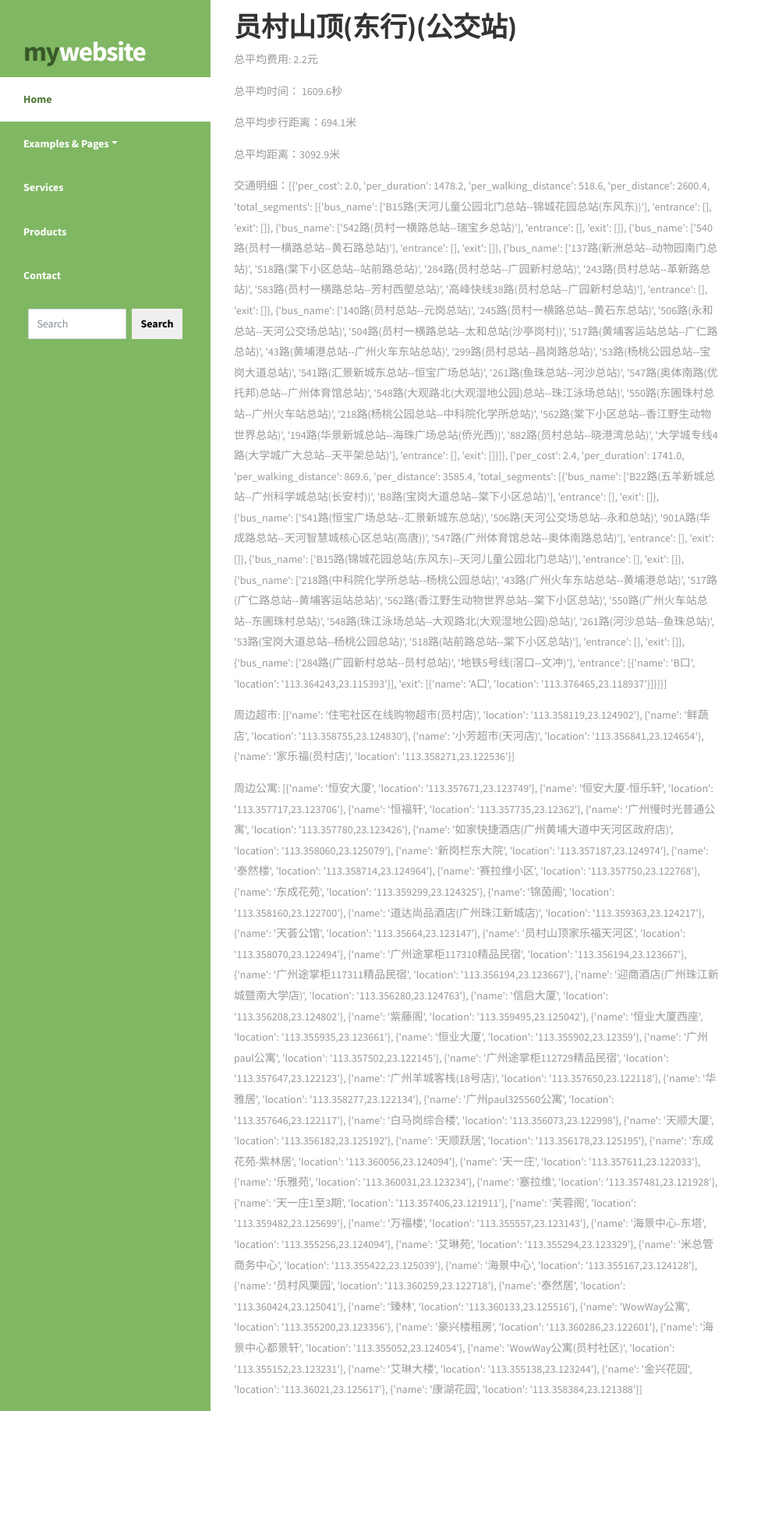
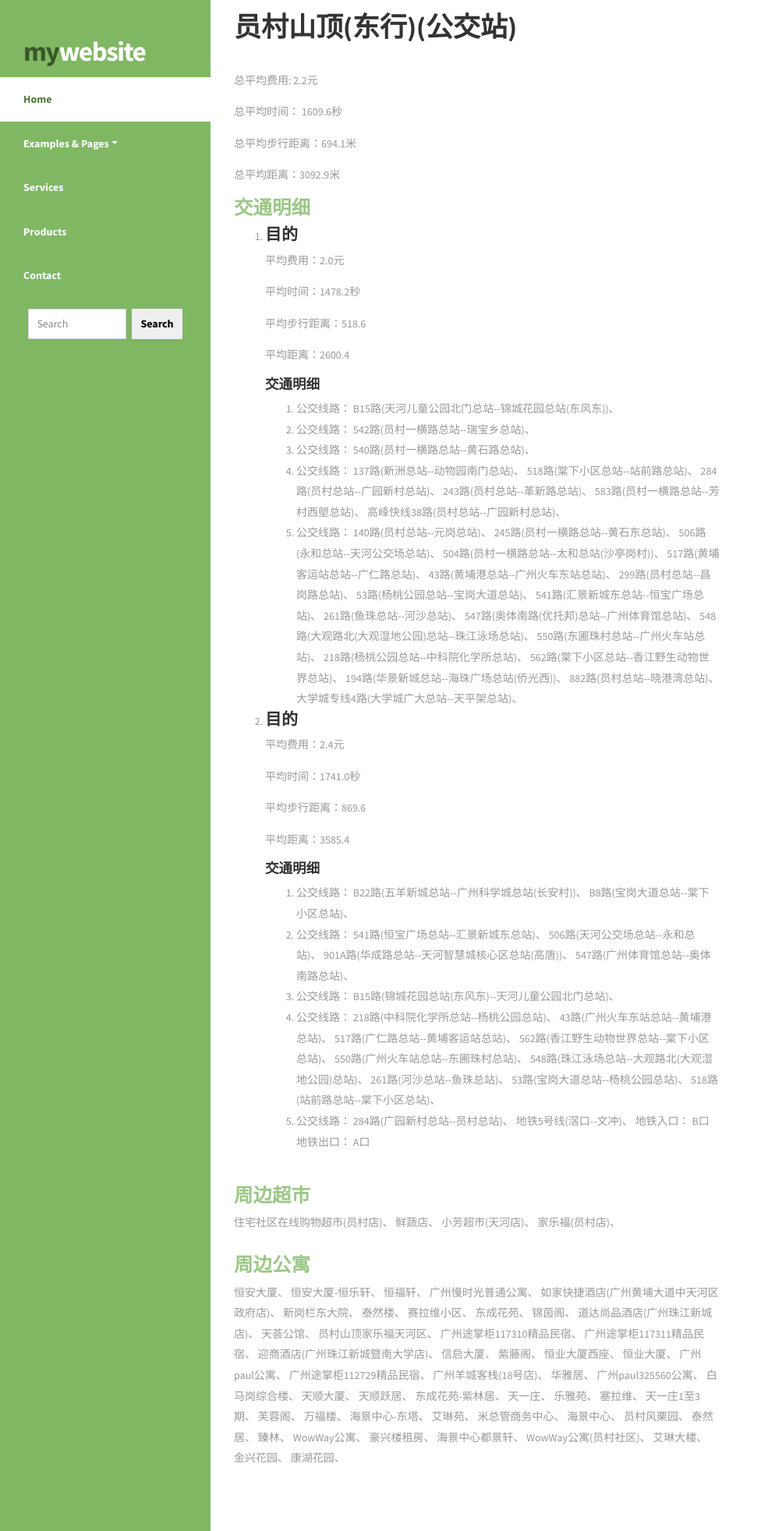
Before and after one commit to michaelWGR/map, a Django app: page /detail/1 in a window 1280 px wide. Shown: the whole page at 78% size, without its empty margins (0-985 px from the left). Before the commit the page ends 1810 px from the top, so only its background shows below. Run offline with Django 3.2, Linux system fonts and the light colour scheme; data comes from the database, SQL or seed files in the repository; both versions use the stored data as it was after the commit; some libraries are stand-ins or nearby versions.

Commit message:
解析详细数据

```diff
--- a/templates/location/detail.html
+++ b/templates/location/detail.html
@@ -6,19 +6,73 @@
         <!-- Main content -->
         <div class="col-md-8">
             {% if transit_detail %}
-            <h1>{{ transit_detail.traffic_info.name }}</h1>
+            <h1>{{ transit_detail.traffic_info.name }}</h1><br>
             <p>总平均费用: {{ transit_detail.total_per_cost }}元</p>
             <p>总平均时间： {{ transit_detail.total_per_duration }}秒</p>
             <p>总平均步行距离：{{ transit_detail.total_per_walking_distance }}米</p>
             <p>总平均距离：{{ transit_detail.total_per_distance }}米</p>
-            <p>交通明细：{{ transit_detail.detail }}</p>
-            <p>周边超市: {{ transit_detail.around_market }}</p>
-            <p>周边公寓: {{ transit_detail.around_housing }}</p>
+
+            <div>
+                <h3>交通明细</h3>
+                <ol>
+                {% for detail in transit_detail.detail %}
+                <li><h4>目的</h4>
+                <p>平均费用：{{ detail.per_cost }}元</p>
+                <p>平均时间：{{ detail.per_duration }}秒</p>
+                <p>平均步行距离：{{ detail.per_walking_distance }}</p>
+                <p>平均距离：{{ detail.per_distance }}</p>
+                <h5>交通明细</h5>
+                <ol>
+
+                {% for segment in detail.total_segments %}
+                <li>
+                    {% if segment.bus_name %}
+                        <span>公交线路：</span>
+                        {% for bus in segment.bus_name %}
+                            {{ bus }}、
+                        {% endfor %}
+                    {% endif %}
+                    {% if segment.entrance %}
+                        <span>地铁入口：</span>
+                        {% for entrance in segment.entrance %}
+                            {{ entrance.name }}
+                        {% endfor %}
+                    {% endif %}
+                    {% if segment.exit %}
+                        <span>地铁出口：</span>
+                        {% for exit in segment.exit %}
+                            {{ exit.name }}
+                        {% endfor %}
+                    {% endif %}
+                </li>
+                {% endfor %}
+
+                </ol>
+                </li>
+                {% endfor %}
+                </ol>
+            </div><br>
+
+            <div>
+                <h3>周边超市</h3>
+                {% for market in  transit_detail.around_market %}
+                <span>{{ market.name }}、</span>
+                {% endfor %}
+            </div><br>
+
+            <div>
+                <h3>周边公寓</h3>
+                {% for housing in transit_detail.around_housing %}
+                <span>{{ housing.name }}、</span>
+                {% endfor %}
+            </div>
 
             {% endif %}
 
 
         </div>
     </div>
+    <br><br>
+    <br />
 
 {% endblock %}
```
Also changed, not shown: db.sqlite3.
